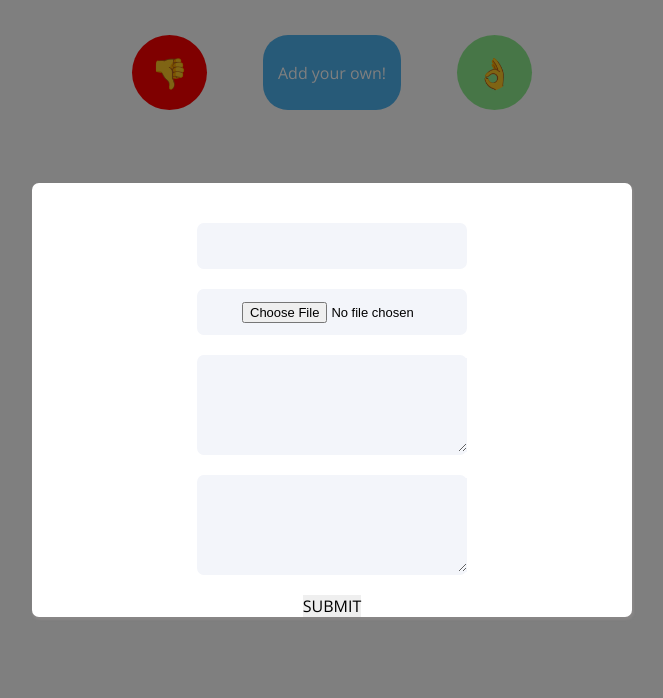
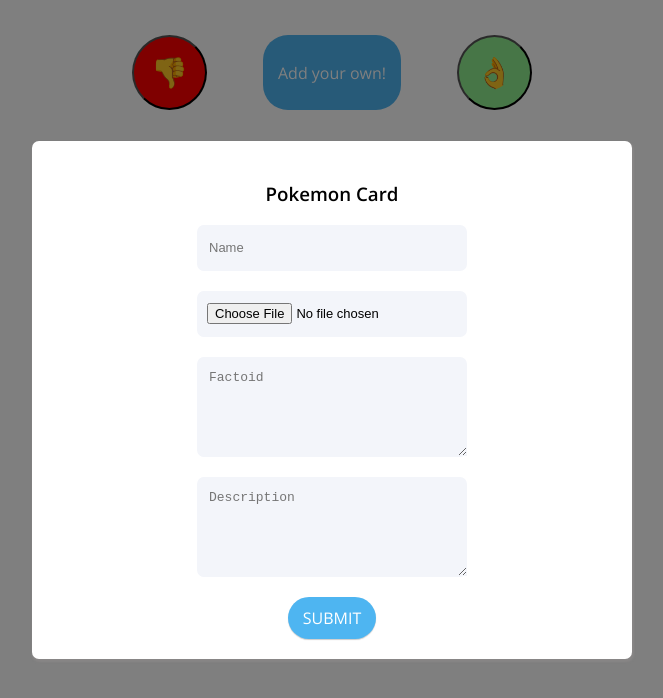
Before and after one commit to justinko43/pokemon_tinder, a React app: page / in a window 1280 px wide. Both pictures are taken after a click on the button "Add your own!". Shown: the top 698 px of the page, without its empty margins (308-971 px from the left). Built offline with nearby package versions, Linux system fonts and the light colour scheme; no server answers.

Commit message:
current form component without image upload finished

```diff
--- a/client/components/Form.jsx
+++ b/client/components/Form.jsx
@@ -1,5 +1,15 @@
+/**
+ * TODOS: find a better way to add images to forms and proper submission
+ *
+ * idea was that we would post image first, get a location of the image back, and then store that image link in our put/post req.
+ */
+
 import React, { Component } from 'react';
 import PropTypes from 'prop-types';
+
+import fetcher from '../util/fetcher';
+
+const helperFetch = fetcher('http://localhost:3000/');
 
 class Form extends Component {
   constructor(props) {
@@ -8,7 +18,8 @@
       title,
       description,
       factoid,
-      image,
+      image, // current image link
+      id,
     } = props;
 
     this.state = {
@@ -16,10 +27,25 @@
       description: description || '',
       factoid: factoid || '',
       image: image || '',
+      file: null,
+      id: id || null,
     };
 
+    this.handleImageChange = this.handleImageChange.bind(this);
     this.submitHandler = this.submitHandler.bind(this);
     this.handleInputChange = this.handleInputChange.bind(this);
+  }
+
+  handleImageChange(event) {
+    event.preventDefault();
+    const reader = new FileReader();
+    const file = event.target.files[0];
+    reader.onloadend = () => {
+      this.setState({
+        file,
+      });
+    };
+    reader.readAsDataURL(file);
   }
 
   handleInputChange(event) {
@@ -31,10 +57,42 @@
     });
   }
 
-  submitHandler(e) {
-    e.preventDefault();
-    // perform async call here
-    // exit out of form
+  async postImage() {
+    const { file } = this.state;
+    const formData = new FormData();
+    formData.append('image', file);
+
+    const response = await helperFetch('images/upload', 'POST', {}, formData, true);
+
+    return response;
+  }
+
+  async submitHandler(event) {
+    event.preventDefault();
+    const { toggleForm } = this.props;
+    const location = await this.postImage();
+
+    const {
+      id,
+      title,
+      description,
+      factoid,
+      image,
+    } = this.state;
+
+    const data = {
+      title,
+      description,
+      factoid,
+      image: location,
+    };
+
+    if (id) {
+      helperFetch(`pokemons/${id}`, 'PUT', data);
+    } else {
+      helperFetch('pokemons', 'POST', data);
+    }
+    toggleForm();
   }
 
   render() {
@@ -42,14 +100,15 @@
       title,
       description,
       factoid,
-      image,
     } = this.state;
 
     return (
       <form onSubmit={this.submitHandler} onClick={(e) => e.stopPropagation()}>
+        <h3>Pokemon Card</h3>
         <div className="input-container">
           <div className="input-div">
             <input
+              placeholder="Name"
               type="text"
               name="title"
               value={title}
@@ -57,23 +116,18 @@
             />
           </div>
 
-          {
-            image.length === 0
-              ? <img src={image} alt="" />
-              : <div className="image-placeholder">Please select an Image</div>
-          }
-
           <div className="input-div">
             <input
               type="file"
               name="image"
-              onChange={this.handleInputChange}
+              onChange={this.handleImageChange}
             />
           </div>
 
           <div className="textarea-div">
             <textarea
               name="factoid"
+              placeholder="Factoid"
               id="factoid"
               cols="30"
               rows="6"
@@ -86,6 +140,7 @@
             <textarea
               name="description"
               id="description"
+              placeholder="Description"
               cols="30"
               rows="6"
               value={description}
@@ -93,7 +148,7 @@
             />
           </div>
 
-          <button type="submit">
+          <button type="submit" className="add">
             SUBMIT
           </button>
         </div>
@@ -107,6 +162,8 @@
   description: PropTypes.string,
   factoid: PropTypes.string,
   image: PropTypes.string,
+  id: PropTypes.string,
+  toggleForm: PropTypes.func.isRequired,
 };
 
 Form.defaultProps = {
@@ -114,6 +171,7 @@
   description: '',
   factoid: '',
   image: '',
+  id: null,
 };
 
 export default Form;
--- a/client/stylesheets/base.scss
+++ b/client/stylesheets/base.scss
@@ -18,13 +18,6 @@
 }
 
 button {
-  padding: 0;
-  border: none;
-  font: inherit;
-  color: inherit;
-  // background-color: transparent;
-  /* show a hand cursor on hover; some argue that we
-  should keep the default arrow cursor for buttons */
   cursor: pointer;
 }
 
--- a/client/stylesheets/components/_form.scss
+++ b/client/stylesheets/components/_form.scss
@@ -1,4 +1,5 @@
 form {
+  padding: 20px;
   box-shadow: 1px 2px 2px 1px rgba(145, 141, 141, 0.5);
   border-radius: 7px;
   background-color: #ffffff;
@@ -9,6 +10,11 @@
   flex-flow: column nowrap;
   align-items: center;
 
+  h3 {
+    margin-top: 0px;
+    text-align: center;
+  }
+
   .input-container {
     width: 100%;
     display: flex;
@@ -18,35 +24,35 @@
   }
 
   .input-div {
+    padding-left: 10px;
     display: flex;
     align-items: center;
-    justify-content: center;
+    justify-content: start;
     border-radius: 7px;
     width: 270px;
     height: 46px;
     background-color: #f3f5fa;
     margin-bottom: 20px;
-    padding-left: 10px;
   }
 
   .textarea-div {
+    padding-left: 10px;
+    padding-top: 10px;
     display: flex;
     align-items: center;
     margin-bottom: 20px;
     border-radius: 7px;
-    padding-left: 10px;
     justify-content: center;
     background-color: #f3f5fa;
     width: 270px;
     height: 100px;
 
     textarea {
-      min-height: 58px;
-      max-height: 135px;
-      max-width: 607px;
+      max-height: 88px;
+      min-height: 88px;
+      min-width: 260px;
       width: 100%;
       font-size: 13px;
-      margin-left: 10px;
       background-color: #f3f5fa;
       border: none;
     }
@@ -55,7 +61,6 @@
   input {
     width: 200px;
     font-size: 13px;
-    margin-left: 10px;
     background-color: #f3f5fa;
     border: none;
   }
@@ -63,11 +68,4 @@
   input:-webkit-autofill {
     -webkit-box-shadow: inset 0 0 0px 9999px #f3f5fa;
   }
-
-  .sg-button {
-    margin: 25px 0 45px 0;
-    font-size: 14px !important;
-    width: 163px;
-    height: 43px;
-  }
 }
```
